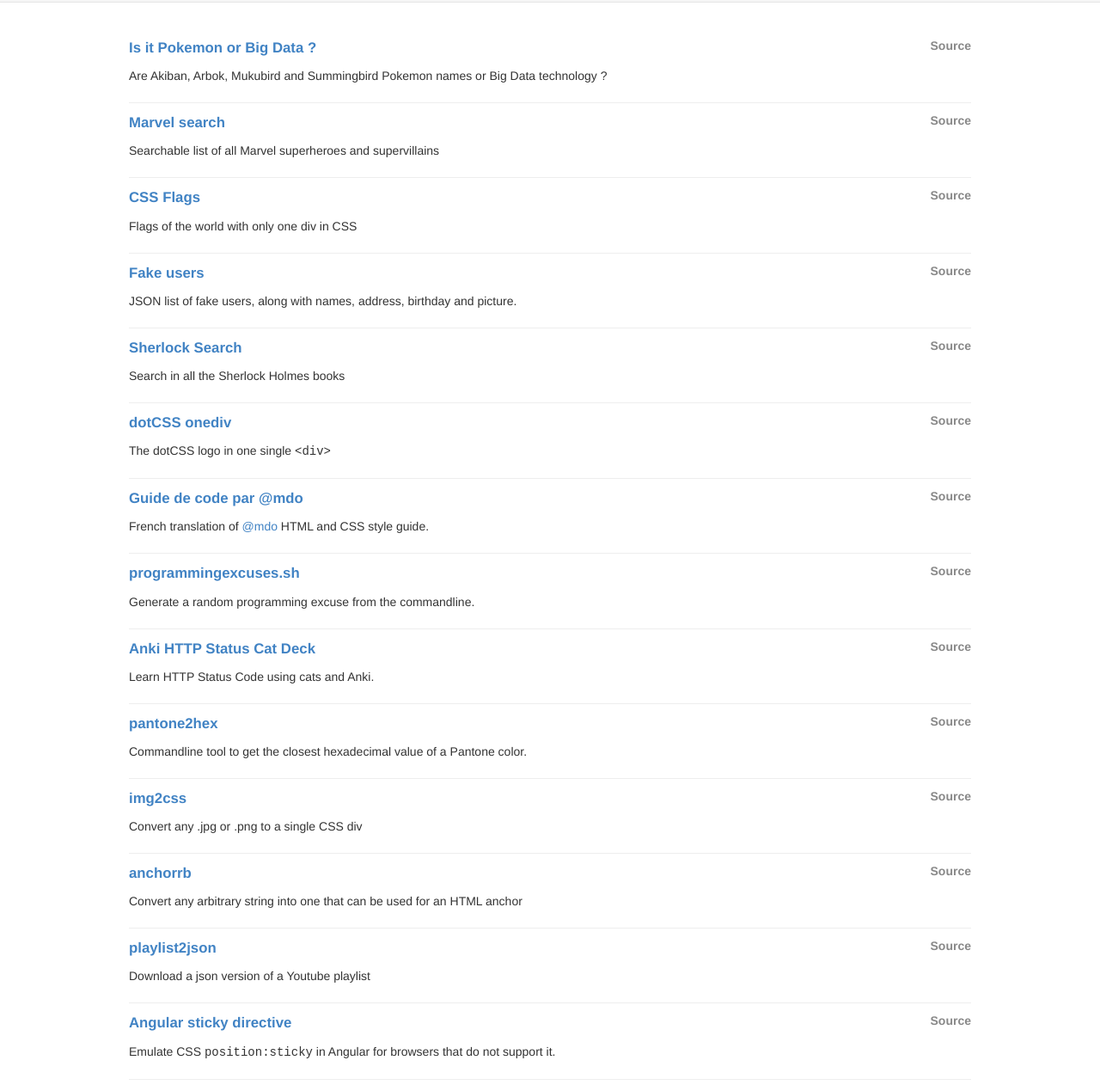
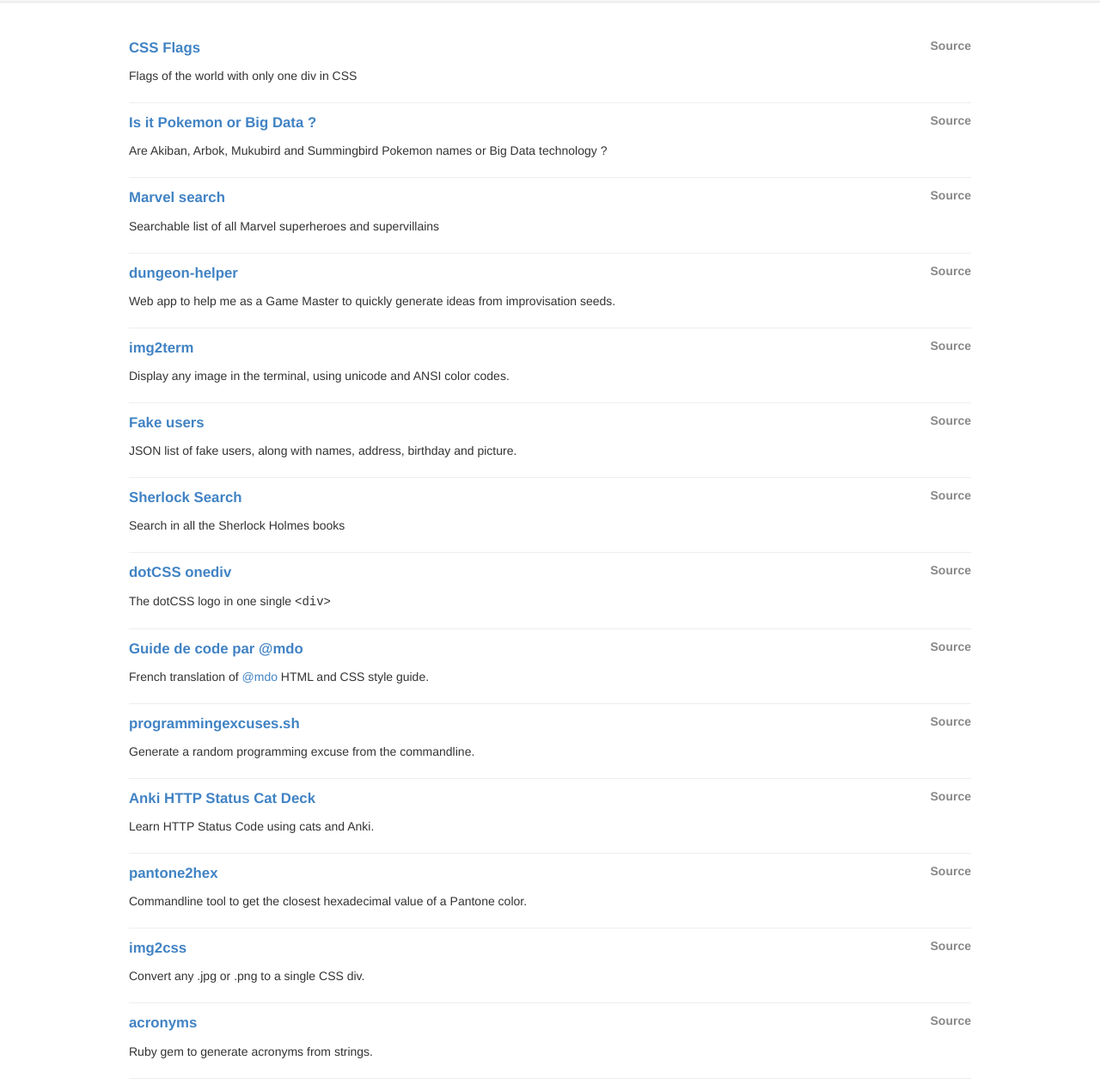
Before and after one commit to pixelastic/projects.pixelastic.com, a plain HTML site: page index.html in a window 1280 px wide. Shown: the part 50-1312 px from the top of the page at 86% size. Drawn offline with Linux system fonts and the light colour scheme.

Commit message:
Adding some more projects

```diff
--- a/index.html
+++ b/index.html
@@ -20,6 +20,15 @@
     <ul class="project-list">
       <li class="project">
         <h3 class="project-title">
+          <a href="https://pixelastic.github.io/css-flags/">CSS Flags</a>
+        </h3>
+        <a href="https://github.com/pixelastic/css-flags" class="project-source">Source</a>
+        <div class="project-description">
+          Flags of the world with only one div in CSS
+        </div>
+      </li>
+      <li class="project">
+        <h3 class="project-title">
           <a href="http://pixelastic.github.io/pokemonorbigdata/">Is it Pokemon or Big Data ?</a>
         </h3>
         <a href="https://github.com/pixelastic/pokemonorbigdata" class="project-source">Source</a>
@@ -38,11 +47,20 @@
       </li>
       <li class="project">
         <h3 class="project-title">
-          <a href="https://pixelastic.github.io/css-flags/">CSS Flags</a>
+          <a href="http://pixelastic.github.io/dungeon-helper/">dungeon-helper</a>
         </h3>
-        <a href="https://github.com/pixelastic/css-flags" class="project-source">Source</a>
+        <a href="https://github.com/pixelastic/dungeon-helper" class="project-source">Source</a>
         <div class="project-description">
-          Flags of the world with only one div in CSS
+          Web app to help me as a Game Master to quickly generate ideas from improvisation seeds.
+        </div>
+      </li>
+      <li class="project">
+        <h3 class="project-title">
+          <a href="http://pixelastic.github.io/img2term/">img2term</a>
+        </h3>
+        <a href="https://github.com/pixelastic/img2term" class="project-source">Source</a>
+        <div class="project-description">
+          Display any image in the terminal, using unicode and ANSI color codes.
         </div>
       </li>
       <li class="project">
@@ -115,7 +133,16 @@
         </h3>
         <a href="https://github.com/pixelastic/img2css" class="project-source">Source</a>
         <div class="project-description">
-          Convert any .jpg or .png to a single CSS div
+          Convert any .jpg or .png to a single CSS div.
+        </div>
+      </li>
+      <li class="project">
+        <h3 class="project-title">
+          <a href="https://github.com/pixelastic/acronyms">acronyms</a>
+        </h3>
+        <a href="https://github.com/pixelastic/acronyms" class="project-source">Source</a>
+        <div class="project-description">
+          Ruby gem to generate acronyms from strings.
         </div>
       </li>
       <li class="project">
```
